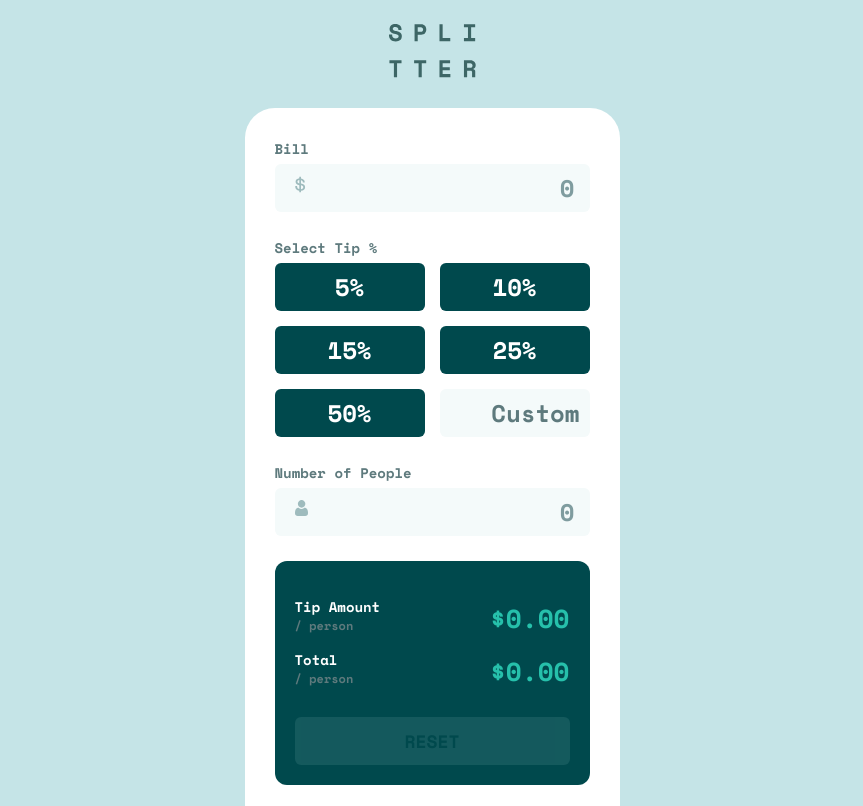
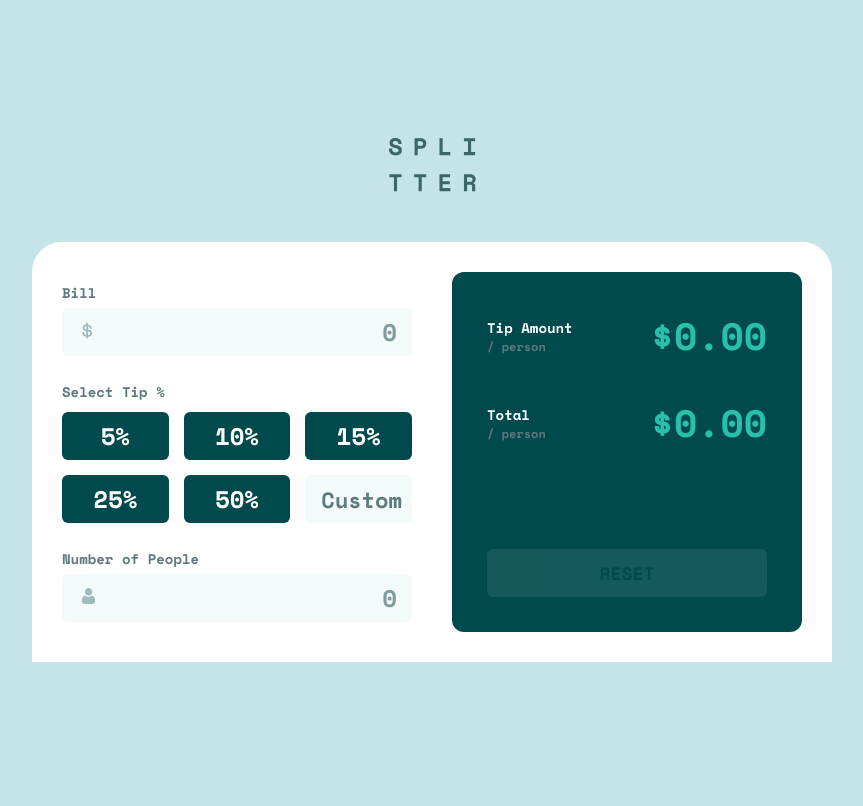
Before and after one commit to erwinruiz/tip-calculator-app, a React (Create React App) app: page / in a window 1280 px wide. Shown: the whole page, without its empty margins (208-1071 px from the left). Built offline with nearby package versions, Linux system fonts and the light colour scheme.

Commit message:
Make desktop design

```diff
--- a/src/components/Calculator.module.css
+++ b/src/components/Calculator.module.css
@@ -1,6 +1,14 @@
 .form {
-    display: flex;
-    flex-direction: column;
-    gap: 25px;
-    margin-bottom: 25px;
+  display: flex;
+  flex-direction: column;
+  gap: 25px;
+  margin-bottom: 25px;
+  justify-content: center;
 }
+
+@media (min-width: 820px) {
+  .form {
+    margin-bottom: 0;
+    flex: 1;
+  }
+}
--- a/src/components/Fields/SelectTip/SelectTip.js
+++ b/src/components/Fields/SelectTip/SelectTip.js
@@ -11,13 +11,13 @@ function SelectTip() {
     { value: 50 },
   ];
   return (
-    <div>
+    <div className={classes.container}>
       <h3>Select Tip %</h3>
       <div className={classes.tipsContainer}>
         {tipPercentage.map((tip, i) => (
           <Tip key={i} value={tip.value} />
         ))}
-        <Input type="number" placeholder="Custom" />
+        <Input className={classes.input} type="number" placeholder="Custom" />
       </div>
     </div>
   );
--- a/src/components/Fields/SelectTip/SelectTip.module.css
+++ b/src/components/Fields/SelectTip/SelectTip.module.css
@@ -1,3 +1,6 @@
+.container h3 {
+  margin-bottom: 10px;
+}
 .tipsContainer {
   display: grid;
   grid-template-columns: repeat(2, 1fr);
@@ -10,3 +13,12 @@
 .tipsContainer input::placeholder {
   color: var(--Darkgrayishcyan);
 }
+
+@media (min-width: 820px) {
+  .tipsContainer {
+    grid-template-columns: repeat(3, 1fr);
+  }
+  .tipsContainer .input {
+    font-size: 22px;
+  }
+}
--- a/src/components/Fields/SelectTip/Tip.js
+++ b/src/components/Fields/SelectTip/Tip.js
@@ -1,4 +1,4 @@
-// import classes from "./Tip.module.css";
+import classes from "./Tip.module.css";
 import Button from "../../UI/Button";
 
 function Tip(props) {
@@ -10,7 +10,7 @@ function Tip(props) {
   };
 
   return (
-    <Button onClick={selectTipHandler}>
+    <Button className={classes.button} onClick={selectTipHandler}>
       {value}%
     </Button>
   );
--- a/src/components/Fields/SelectTip/Tip.module.css
+++ b/src/components/Fields/SelectTip/Tip.module.css
@@ -1,4 +1,10 @@
 .tipActive {
-    background-color: var(--Strongcyan);
-    color: var(--Verydarkcyan);
+  background-color: var(--Strongcyan);
+  color: var(--Verydarkcyan);
 }
+
+@media (min-width: 820px) {
+  .button {
+    font-size: 22px;
+  }
+}
--- a/src/components/Layout/Layout.module.css
+++ b/src/components/Layout/Layout.module.css
@@ -20,3 +20,18 @@
     border-radius: 30px;
   }
 }
+
+@media (min-width: 820px) {
+  .container {
+    width: 800px;
+  }
+  .logo {
+    padding: 0;
+    margin-bottom: 50px;
+  }
+  .card {
+    height: 360px;
+    display: flex;
+    gap: 40px;
+  }
+}
--- a/src/components/Total/Total.js
+++ b/src/components/Total/Total.js
@@ -4,6 +4,7 @@ import Button from "../UI/Button";
 function Total() {
   return (
     <div className={classes.container}>
+      <div className={classes.sections}>
         <div className={classes.section}>
           <div>
             <h3>
@@ -20,6 +21,7 @@ function Total() {
           </div>
           <p>$0.00</p>
         </div>
+      </div>
       <Button className={classes.button}>Reset</Button>
     </div>
   );
--- a/src/components/Total/Total.module.css
+++ b/src/components/Total/Total.module.css
@@ -2,6 +2,11 @@
   background-color: var(--Verydarkcyan);
   padding: 35px 20px 20px 20px;
   border-radius: 12px;
+  display: flex;
+  flex-direction: column;
+  gap: 20px;
+}
+.container .sections {
   display: flex;
   flex-direction: column;
   gap: 10px;
@@ -11,11 +16,9 @@
   justify-content: space-between;
   align-items: center;
 }
-.container .section:last-of-type {
-  margin-bottom: 15px;
-}
 .container .section h3 {
   color: var(--White);
+  margin-bottom: 0;
 }
 .container .section h3 span {
   display: block;
@@ -39,3 +42,21 @@
   color: var(--Verydarkcyan);
   opacity: initial;
 }
+
+@media (min-width: 820px) {
+  .container {
+    padding: 35px;
+    flex: 0.8;
+    gap: 0;
+    justify-content: space-between;
+  }
+  .container .sections {
+    gap: 30px;
+  }
+  .container .section:last-of-type {
+    margin-bottom: 0;
+  }
+  .container .section p {
+    font-size: 38px;
+  }
+}
--- a/src/components/UI/Input.js
+++ b/src/components/UI/Input.js
@@ -5,7 +5,7 @@ function Input(props) {
   return (
     <div className={classes.container}>
       {imgPath && <img src={imgPath} alt={imgAlt} />}
-      <input type={type} placeholder={placeholder} />
+      <input className={props.className} type={type} placeholder={placeholder} />
     </div>
   );
 }
--- a/src/components/UI/Input.module.css
+++ b/src/components/UI/Input.module.css
@@ -1,6 +1,6 @@
 .container img {
   position: absolute;
-  margin-top: 12px;
+  margin-top: 14px;
   margin-left: 20px;
 }
 .container input {
```
Lines whose indentation alone changed are shown as unchanged.
